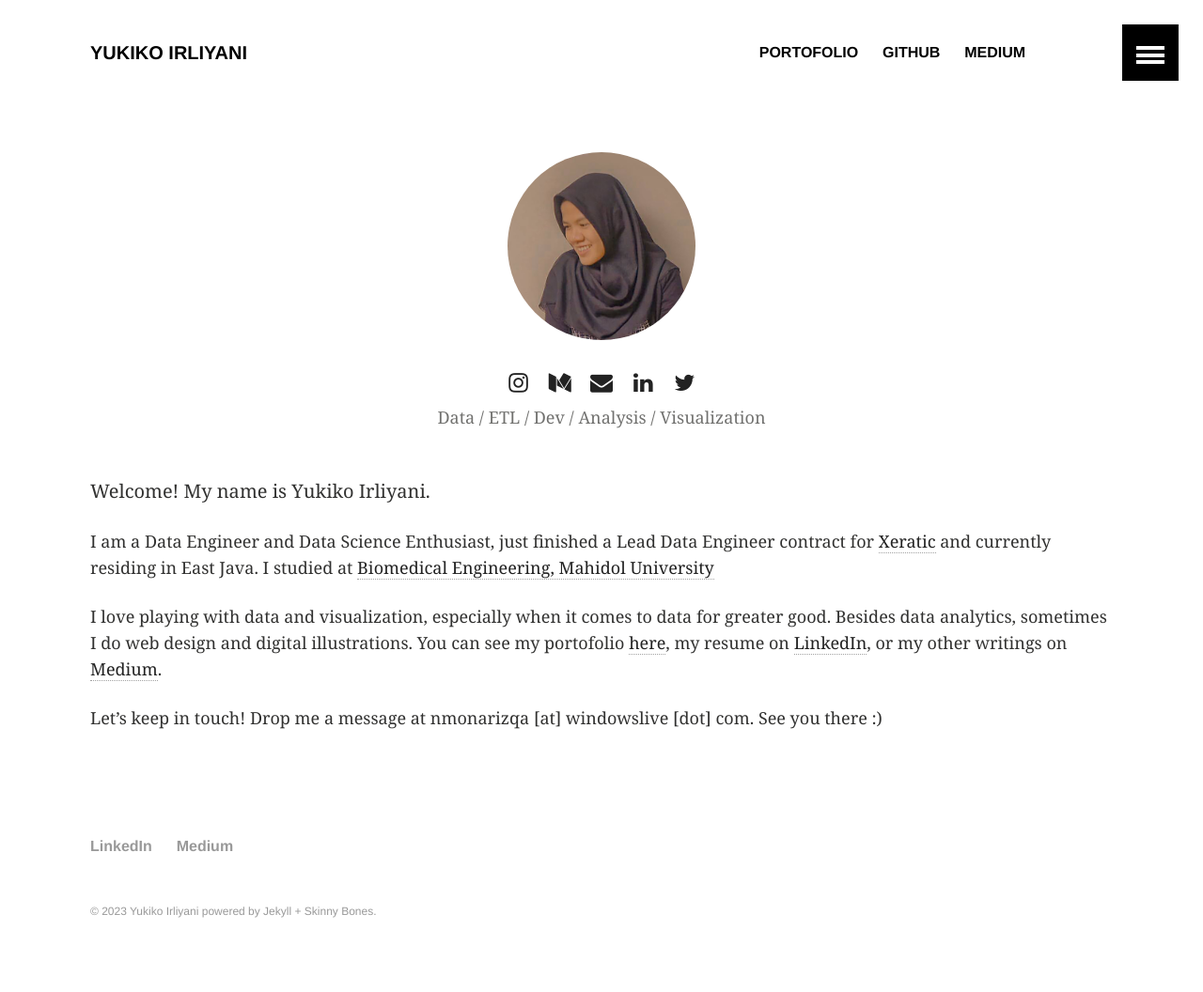
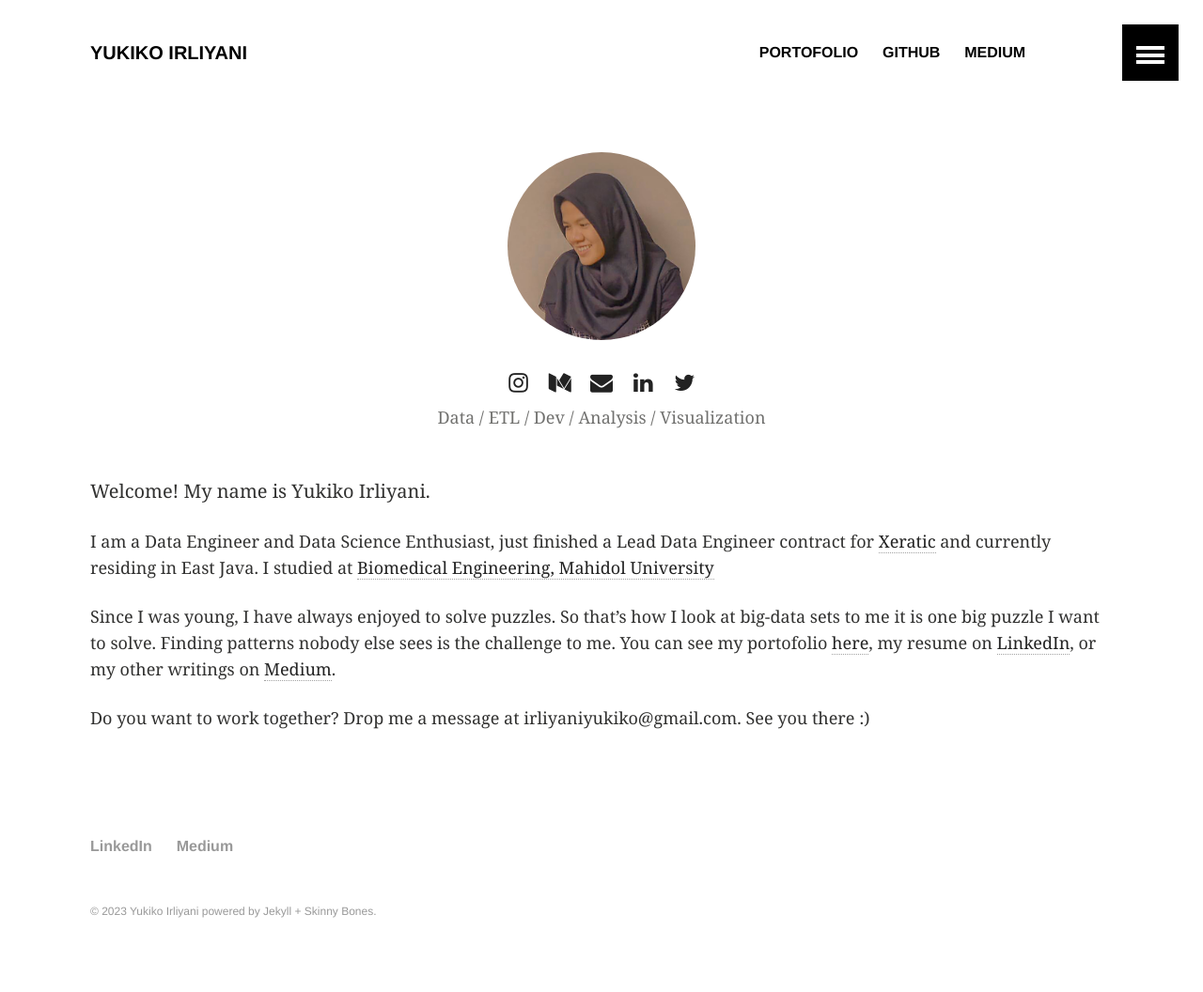
Before and after one commit to yukikoirlyn/yukikoirlyn.github.io, a Jekyll site: the page built from index.md, in a window 1280 px wide. Shown: the whole page at 94% size. Built offline with Jekyll 4.4.1, drawn with Linux system fonts in a browser that asks for light colours; nearby versions of some CDN libraries; library files that are not in the unit come from our copies.

Commit message:
Update index.md

```diff
--- a/index.md
+++ b/index.md
@@ -8,6 +8,6 @@ Welcome! My name is Yukiko Irliyani.
 
 I am a Data Engineer and Data Science Enthusiast, just finished a Lead Data Engineer contract for [Xeratic](https://www.linkedin.com/company/xeratic/mycompany/) and currently residing in East Java. I studied at [Biomedical Engineering, Mahidol University](https://www.facebook.com/bmemahidol)
 
-I love playing with data and visualization, especially when it comes to data for greater good. Besides data analytics, sometimes I do web design and digital illustrations. You can see my portofolio [here](/portofolio/), my resume on [LinkedIn](https://www.linkedin.com/in/nmonarizqa), or my other writings on [Medium](https://medium.com/@nmonarizqa).
+Since I was young, I have always enjoyed to solve puzzles. So that's how I look at big-data sets to me it is one big puzzle I want to solve. Finding patterns nobody else sees is the challenge to me. You can see my portofolio [here](/portofolio/), my resume on [LinkedIn](https://www.linkedin.com/in/yukikoirlyn/), or my other writings on [Medium](https://medium.com/@yukikoirlyn).
 
-Let's keep in touch! Drop me a message at nmonarizqa [at] windowslive [dot] com. See you there :)
+Do you want to work together? Drop me a message at irliyaniyukiko@gmail.com. See you there :)
```
